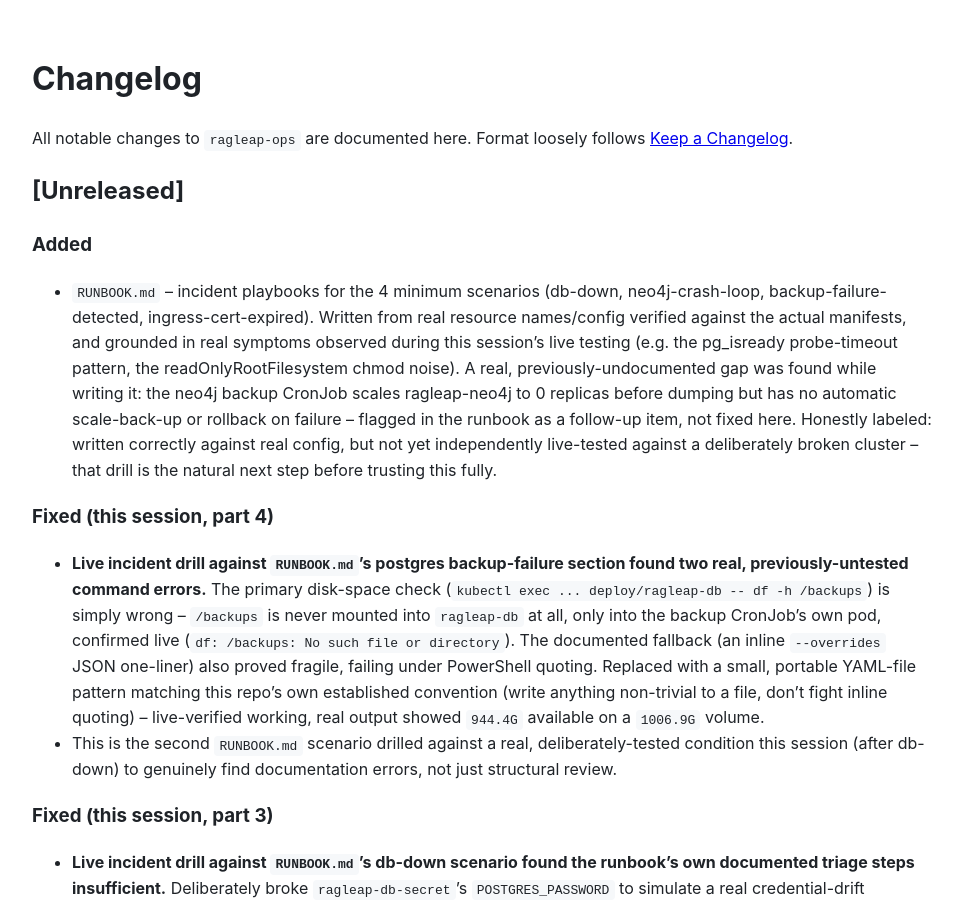
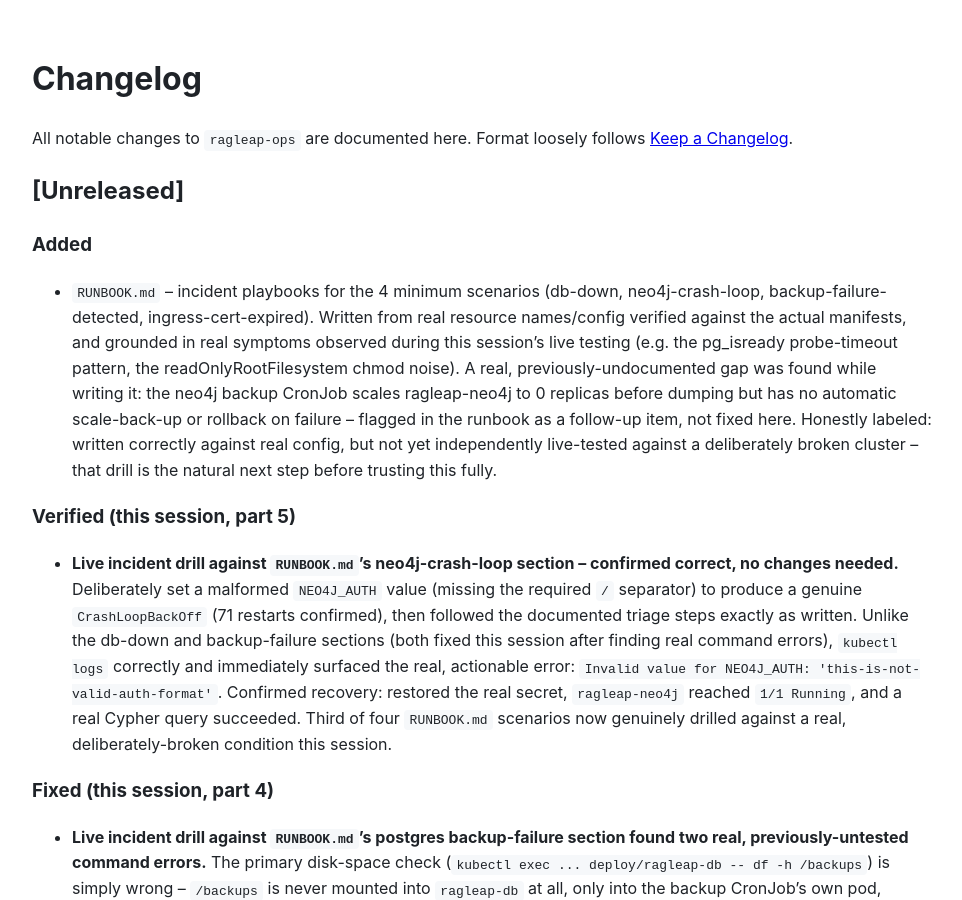
Before and after one commit to antonyrag/ragleap-core, a Jekyll site: the page built from packages/ragleap-ops/CHANGELOG.md, in a window 1280 px wide and 900 px high. Shown: the whole window, without its empty margins (158-1120 px from the left). Built offline with Jekyll 4.4.1, drawn with Linux system fonts in a browser that asks for light colours; our own code applies the rules of GitHub Pages for plain Markdown files.

Commit message:
docs(ragleap-ops): confirm neo4j-crash-loop runbook is correct via live drill (#365)
Live-drilled RUNBOOK.md's neo4j-crash-loop section against a real,
deliberately-broken condition -- a malformed NEO4J_AUTH value missing
the required / separator, producing a genuine CrashLoopBackOff (71
restarts confirmed).

Unlike the db-down and backup-failure sections (both fixed this
session after finding real command errors), this section's
documented triage steps worked correctly on the first try: kubectl
logs immediately surfaced the real, actionable error (Invalid value
for NEO4J_AUTH: 'this-is-not-valid-auth-format').

Confirmed recovery: restored the real secret, ragleap-neo4j reached
1/1 Running, real Cypher query succeeded.

Third of four RUNBOOK.md scenarios now genuinely drilled against a
real condition this session. Documenting a scenario that worked
correctly is as valuable as documenting ones that didn't -- confirms
the section can be trusted, not just assumed correct.

Co-authored-by: tcAntony <antony@nura9.com>

```diff
--- a/packages/ragleap-ops/CHANGELOG.md
+++ b/packages/ragleap-ops/CHANGELOG.md
@@ -8,6 +8,10 @@
 ### Added
 
 - `RUNBOOK.md` -- incident playbooks for the 4 minimum scenarios (db-down, neo4j-crash-loop, backup-failure-detected, ingress-cert-expired). Written from real resource names/config verified against the actual manifests, and grounded in real symptoms observed during this session's live testing (e.g. the pg_isready probe-timeout pattern, the readOnlyRootFilesystem chmod noise). A real, previously-undocumented gap was found while writing it: the neo4j backup CronJob scales ragleap-neo4j to 0 replicas before dumping but has no automatic scale-back-up or rollback on failure -- flagged in the runbook as a follow-up item, not fixed here. Honestly labeled: written correctly against real config, but not yet independently live-tested against a deliberately broken cluster -- that drill is the natural next step before trusting this fully.
+
+### Verified (this session, part 5)
+
+- **Live incident drill against `RUNBOOK.md`'s neo4j-crash-loop section -- confirmed correct, no changes needed.** Deliberately set a malformed `NEO4J_AUTH` value (missing the required `/` separator) to produce a genuine `CrashLoopBackOff` (71 restarts confirmed), then followed the documented triage steps exactly as written. Unlike the db-down and backup-failure sections (both fixed this session after finding real command errors), `kubectl logs` correctly and immediately surfaced the real, actionable error: `Invalid value for NEO4J_AUTH: 'this-is-not-valid-auth-format'`. Confirmed recovery: restored the real secret, `ragleap-neo4j` reached `1/1 Running`, and a real Cypher query succeeded. Third of four `RUNBOOK.md` scenarios now genuinely drilled against a real, deliberately-broken condition this session.
 
 ### Fixed (this session, part 4)
 
```
Also changed, not shown: packages/ragleap-ops/RUNBOOK.md (+11 -0 lines).
